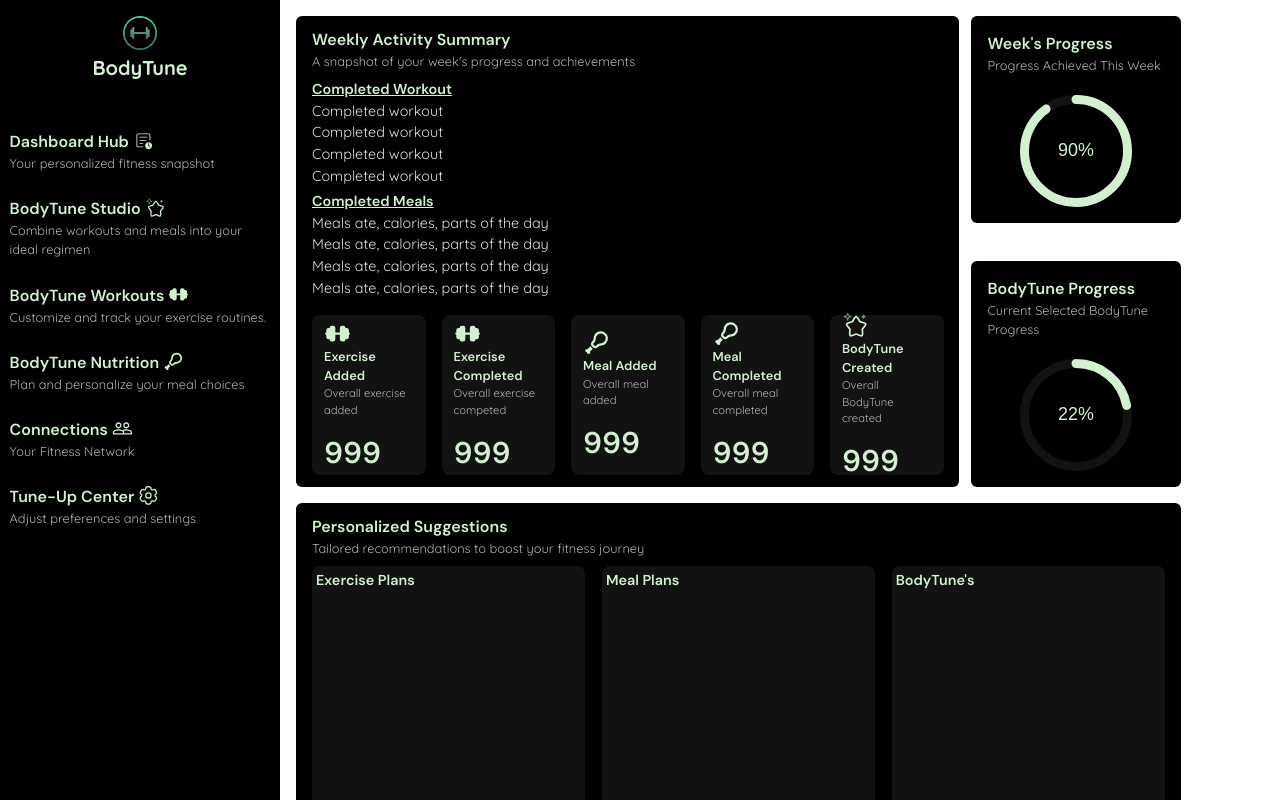
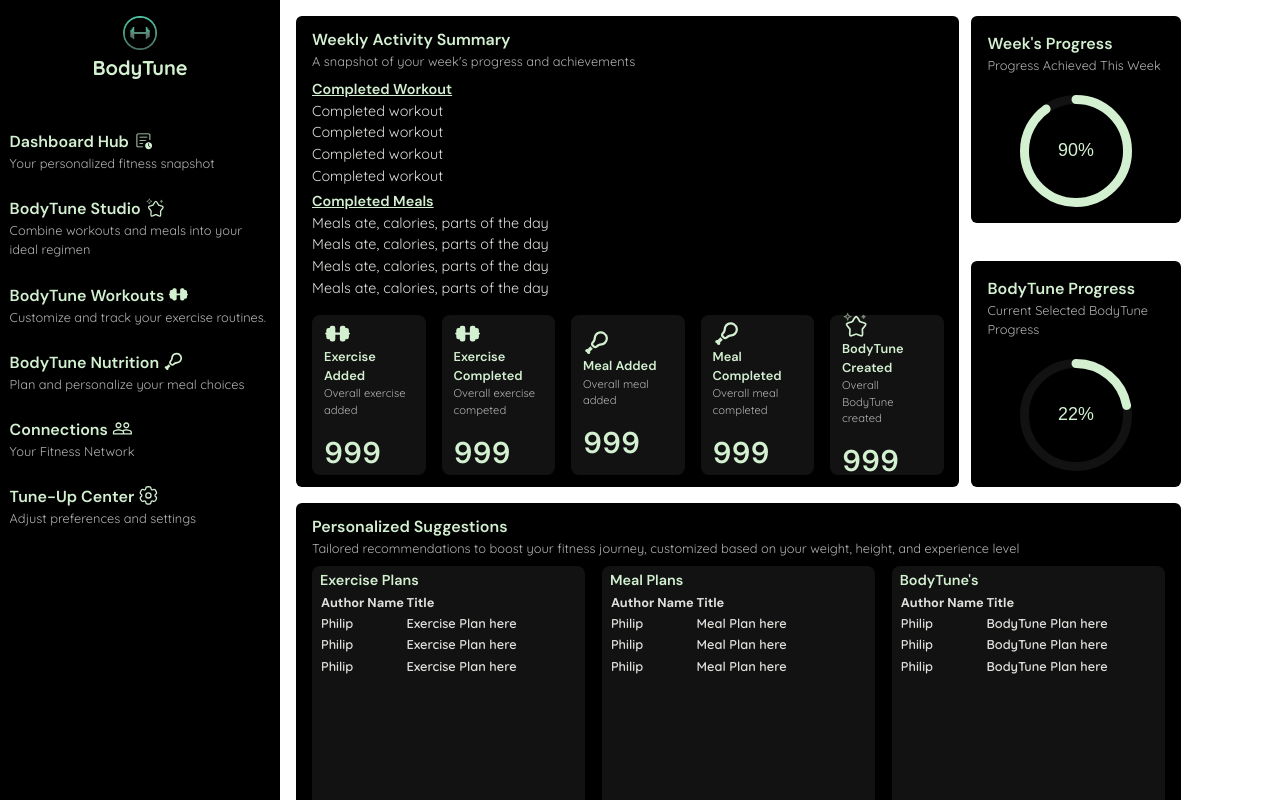
Before and after one commit to Inosensey/BodyTune, a Next.js app: page /dashboard in a window 1280 px wide. Built offline with nearby package versions, Linux system fonts and the light colour scheme.

Commit message:
Added dummy data to the Suggestions component for improved visualization.

```diff
--- a/components/dashboardComponents/overviewComponents/Suggestions.tsx
+++ b/components/dashboardComponents/overviewComponents/Suggestions.tsx
@@ -12,29 +12,119 @@ const Suggestions = () => {
             Personalized Suggestions
           </p>
           <p className="font-quickSand text-[0.8rem] text-[#b3b3b3]">
-            Tailored recommendations to boost your fitness journey
+            Tailored recommendations to boost your fitness journey, customized based on your weight, height, and experience level
           </p>
         </div>
         <div className="mt-2 flex justify-between phone:flex-col tablet:flex-row">
-          <div className="h-[300px] phone:w-11/12 tablet:w-[32%] p-1 bg-primary rounded-lg">
+          <div className="flex flex-col h-[300px] phone:w-11/12 tablet:w-[32%] py-1 px-2 bg-primary rounded-lg">
             <div className="flex flex-col">
               <p className="font-dmSans font-semibold text-[0.9rem] text-lightSecondary">
                 Exercise Plans
               </p>
             </div>
+            <div className="overflow-auto flex-1">
+              <table className="w-full">
+                <thead>
+                  <tr className="font-dmSans text-left font-semibold text-[0.8rem] ">
+                    <th className="w-4/12">Author Name</th>
+                    <th>Title</th>
+                  </tr>
+                </thead>
+                <tbody className="font-quickSand text-left font-semibold text-[0.8rem] ">
+                  <tr>
+                    <td>Philip</td>
+                    <td className="cursor-pointer hover:underline">
+                      Exercise Plan here
+                    </td>
+                  </tr>
+                  <tr>
+                    <td>Philip</td>
+                    <td className="cursor-pointer hover:underline">
+                      Exercise Plan here
+                    </td>
+                  </tr>
+                  <tr>
+                    <td>Philip</td>
+                    <td className="cursor-pointer hover:underline">
+                      Exercise Plan here
+                    </td>
+                  </tr>
+                </tbody>
+              </table>
+            </div>
           </div>
-          <div className="h-[300px] phone:w-11/12 tablet:w-[32%] p-1 bg-primary rounded-lg">
+          <div className="flex flex-col h-[300px] phone:w-11/12 tablet:w-[32%] py-1 px-2 bg-primary rounded-lg">
             <div className="flex flex-col">
               <p className="font-dmSans font-semibold text-[0.9rem] text-lightSecondary">
                 Meal Plans
               </p>
             </div>
+            <div className="overflow-auto flex-1">
+              <table className="w-full">
+                <thead>
+                  <tr className="font-dmSans text-left font-semibold text-[0.8rem] ">
+                    <th className="w-4/12">Author Name</th>
+                    <th>Title</th>
+                  </tr>
+                </thead>
+                <tbody className="font-quickSand text-left font-semibold text-[0.8rem] ">
+                  <tr>
+                    <td>Philip</td>
+                    <td className="cursor-pointer hover:underline">
+                      Meal Plan here
+                    </td>
+                  </tr>
+                  <tr>
+                    <td>Philip</td>
+                    <td className="cursor-pointer hover:underline">
+                      Meal Plan here
+                    </td>
+                  </tr>
+                  <tr>
+                    <td>Philip</td>
+                    <td className="cursor-pointer hover:underline">
+                      Meal Plan here
+                    </td>
+                  </tr>
+                </tbody>
+              </table>
+            </div>
           </div>
-          <div className="h-[300px] phone:w-11/12 tablet:w-[32%] p-1 bg-primary rounded-lg">
+          <div className="flex flex-col h-[300px] phone:w-11/12 tablet:w-[32%] py-1 px-2 bg-primary rounded-lg">
             <div className="flex flex-col">
               <p className="font-dmSans font-semibold text-[0.9rem] text-lightSecondary">
                 BodyTune&apos;s
               </p>
+            </div>
+            <div className="overflow-auto flex-1">
+              <table className="w-full">
+                <thead>
+                  <tr className="font-dmSans text-left font-semibold text-[0.8rem] ">
+                    <th className="w-4/12">Author Name</th>
+                    <th>Title</th>
+                  </tr>
+                </thead>
+                <tbody className="font-quickSand text-left font-semibold text-[0.8rem] ">
+                  <tr>
+                    <td>Philip</td>
+                    <td className="cursor-pointer hover:underline">
+                      BodyTune Plan here
+                    </td>
+                  </tr>
+                  <tr>
+                    <td>Philip</td>
+                    <td className="cursor-pointer hover:underline">
+                      BodyTune Plan here
+                    </td>
+                  </tr>
+                  <tr>
+                    <td>Philip</td>
+                    <td className="cursor-pointer hover:underline">
+                      BodyTune Plan here
+                    </td>
+                  </tr>
+                </tbody>
+              </table>
             </div>
           </div>
         </div>
```
